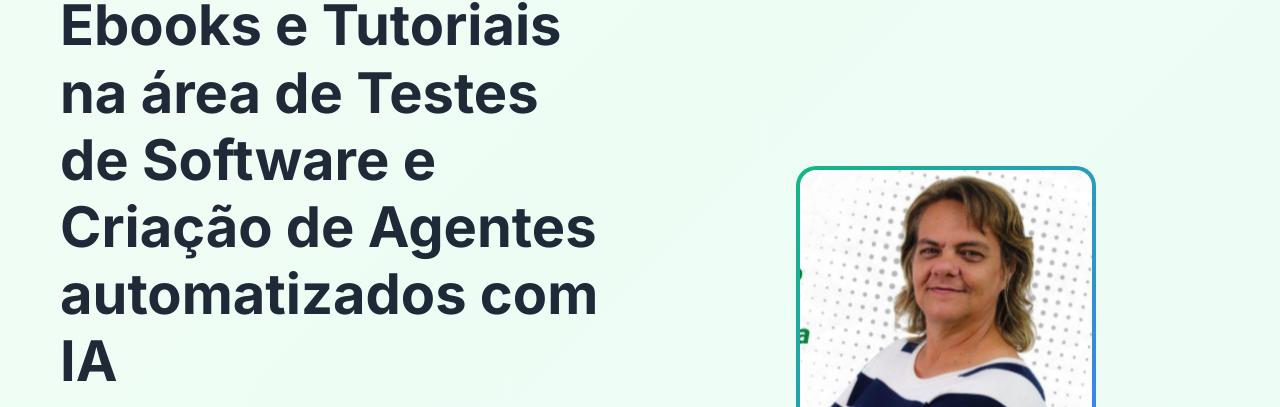
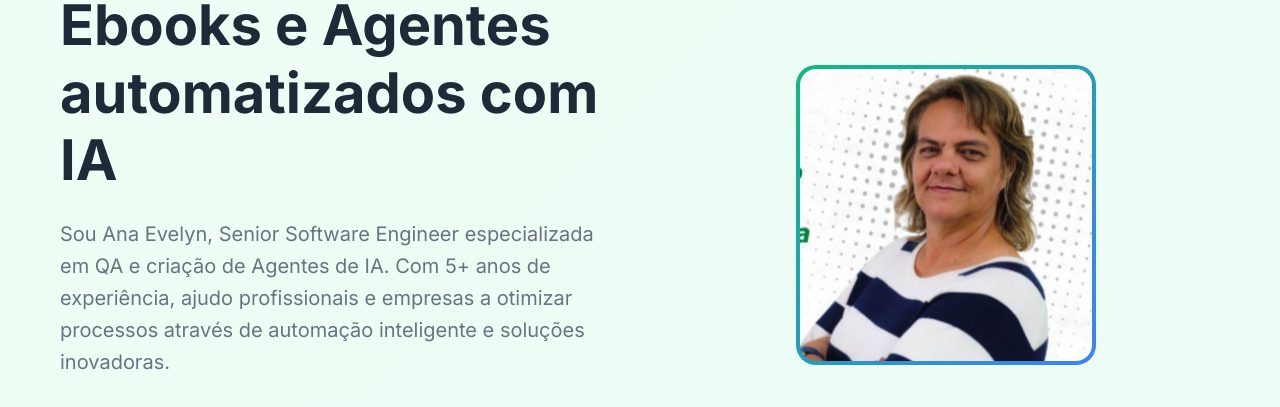
Before and after one commit to evelynholanda/clubedaqualidade-landpage, a plain HTML site: page index.html in a window 1280 px wide. Shown: the part 262-669 px from the top of the page. Drawn offline with Linux system fonts and the light colour scheme.

Commit message:
Versão mais consisa

```diff
--- a/index.html
+++ b/index.html
@@ -43,12 +43,12 @@
             <div class="hero-content">
                 <h1 class="hero-title">
                     Transforme sua <span class="highlight">Carreira em QA</span>
-                    com Ebooks e Tutoriais na área de Testes de Software e Criação de Agentes automatizados com IA
+                    com Ebooks e Agentes automatizados com IA
                 </h1>
                 <p class="hero-subtitle">
-                    Sou Ana Evelyn, especialista sênior com mais de 5 anos de experiência como Senior Software Engineer- QA e Criação de Agentes de IA.
-                    Ajudo profissionais e empresas a revolucionar seus processos de teste com automação
-                    avançada e inteligência artificial.
+                    Sou Ana Evelyn, Senior Software Engineer especializada em QA e criação de Agentes de IA.
+                    Com 5+ anos de experiência, ajudo profissionais e empresas a otimizar processos
+                    através de automação inteligente e soluções inovadoras.
                 </p>
                 <div class="hero-stats">
                     <div class="stat">
```
